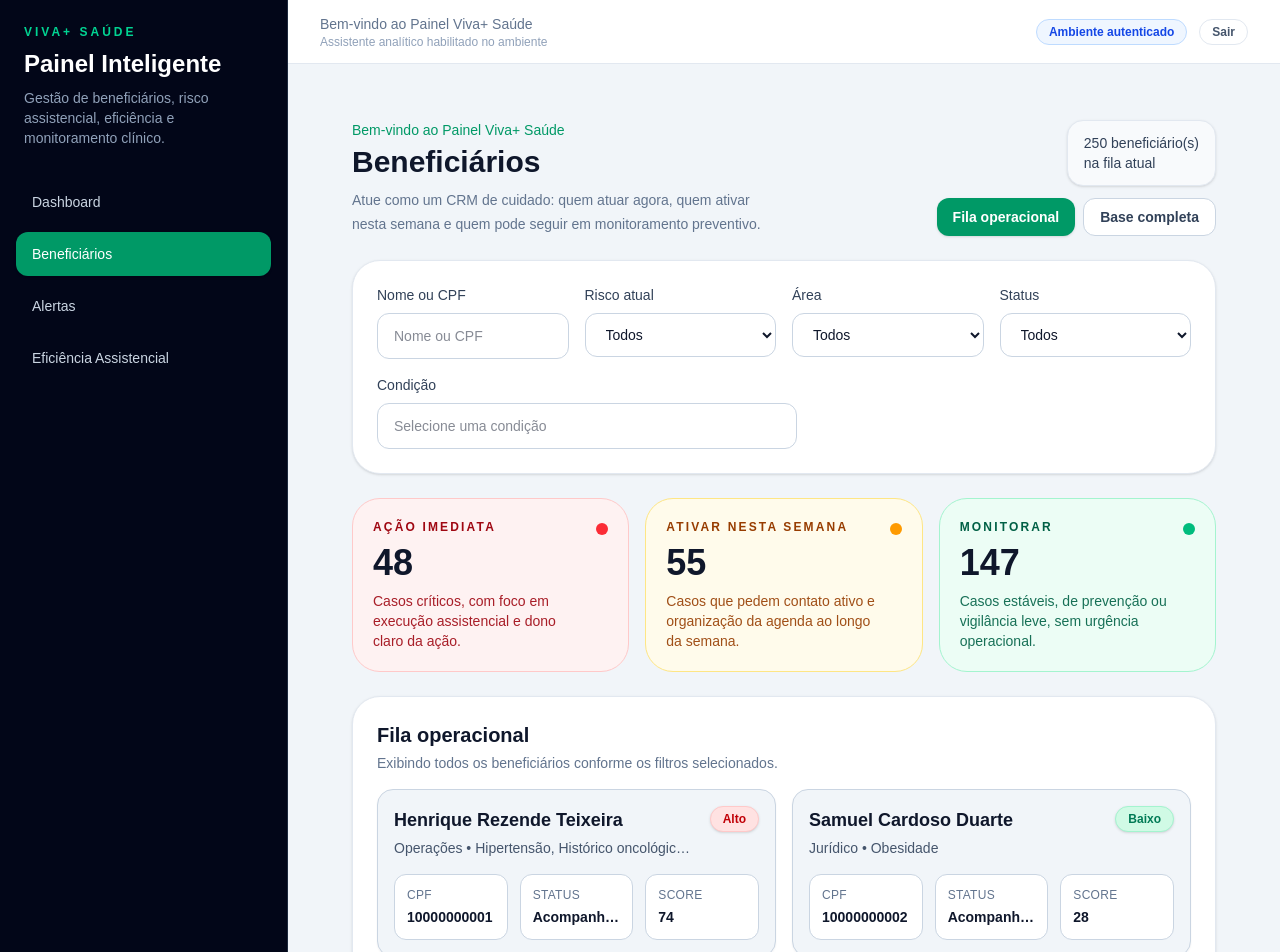
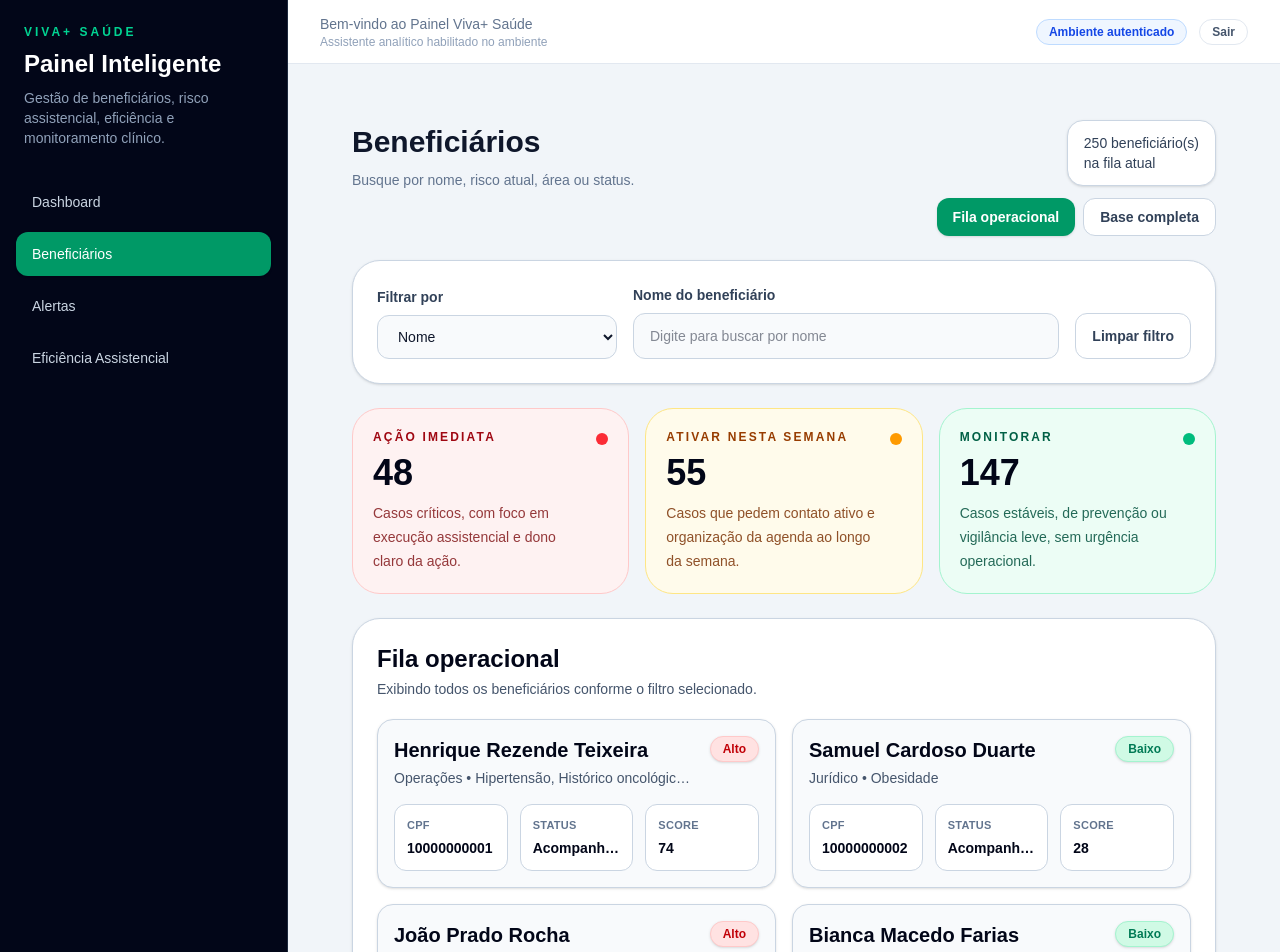
Before and after one commit to mvsobral26/viva-saude-publico, a Next.js app: page /beneficiarios in a window 1280 px wide. Shown: the top 952 px of the page. Built offline with nearby package versions, Linux system fonts and the light colour scheme.

Commit message:
Update page.tsx

```diff
--- a/app/beneficiarios/page.tsx
+++ b/app/beneficiarios/page.tsx
@@ -1,6 +1,7 @@
 'use client';
 
-import { useMemo, useState } from 'react';
+import { useEffect, useMemo, useRef, useState } from 'react';
+import Link from 'next/link';
 import AppShell from '../components/AppShell';
 import PageHeader from '../components/PageHeader';
 import { beneficiariosMock } from '../data/mock';
@@ -8,6 +9,7 @@
 
 type SegmentoFila = 'todos' | 'acao_imediata' | 'ativar_semana' | 'monitorar';
 type ModoVisualizacao = 'fila' | 'base';
+type TipoFiltro = 'nome' | 'risco' | 'area' | 'status';
 
 function getSegmentoPorRisco(risco: string): Exclude<SegmentoFila, 'todos'> {
   if (risco === 'Alto') return 'acao_imediata';
@@ -15,14 +17,25 @@
   return 'monitorar';
 }
 
+function getTituloSegmento(segmento: SegmentoFila) {
+  if (segmento === 'acao_imediata') return 'Ação imediata';
+  if (segmento === 'ativar_semana') return 'Ativar nesta semana';
+  if (segmento === 'monitorar') return 'Monitorar';
+  return 'Todos';
+}
+
 export default function BeneficiariosPage() {
-  const [busca, setBusca] = useState('');
-  const [risco, setRisco] = useState('Todos');
-  const [area, setArea] = useState('Todos');
-  const [status, setStatus] = useState('Todos');
-  const [condicao, setCondicao] = useState('');
   const [modoFila, setModoFila] = useState<ModoVisualizacao>('fila');
   const [segmentoSelecionado, setSegmentoSelecionado] = useState<SegmentoFila>('todos');
+
+  const [tipoFiltro, setTipoFiltro] = useState<TipoFiltro>('nome');
+  const [filtroNome, setFiltroNome] = useState('');
+  const [mostrarSugestoes, setMostrarSugestoes] = useState(false);
+  const [filtroRisco, setFiltroRisco] = useState('Todos');
+  const [filtroArea, setFiltroArea] = useState('Todos');
+  const [filtroStatus, setFiltroStatus] = useState('Todos');
+
+  const autocompleteRef = useRef<HTMLDivElement | null>(null);
 
   const areas = useMemo(
     () => ['Todos', ...Array.from(new Set(beneficiariosMock.map((b) => b.area))).sort()],
@@ -34,29 +47,77 @@
     []
   );
 
+  useEffect(() => {
+    function handleClickOutside(event: MouseEvent) {
+      if (!autocompleteRef.current) return;
+      if (!autocompleteRef.current.contains(event.target as Node)) {
+        setMostrarSugestoes(false);
+      }
+    }
+
+    document.addEventListener('mousedown', handleClickOutside);
+    return () => document.removeEventListener('mousedown', handleClickOutside);
+  }, []);
+
+  function limparFiltroAtual(novoTipo?: TipoFiltro) {
+    setFiltroNome('');
+    setMostrarSugestoes(false);
+    setFiltroRisco('Todos');
+    setFiltroArea('Todos');
+    setFiltroStatus('Todos');
+
+    if (novoTipo) {
+      setTipoFiltro(novoTipo);
+    }
+  }
+
+  const sugestoesNome = useMemo(() => {
+    const termo = filtroNome.trim().toLowerCase();
+
+    if (!termo) {
+      return beneficiariosMock.slice(0, 8);
+    }
+
+    const unicos = new Map<number, (typeof beneficiariosMock)[number]>();
+
+    beneficiariosMock.forEach((beneficiario) => {
+      if (beneficiario.nome.toLowerCase().includes(termo)) {
+        unicos.set(beneficiario.id, beneficiario);
+      }
+    });
+
+    return Array.from(unicos.values()).slice(0, 8);
+  }, [filtroNome]);
+
   const beneficiariosBase = useMemo(() => {
-    return beneficiariosMock.filter((b) => {
-      const termo = busca.trim().toLowerCase();
-      const termoCpf = busca.replace(/\D/g, '');
+    return beneficiariosMock.filter((beneficiario) => {
+      if (tipoFiltro === 'nome') {
+        const termo = filtroNome.trim().toLowerCase();
+        if (!termo) return true;
+        return beneficiario.nome.toLowerCase().includes(termo);
+      }
 
-      const matchBusca =
-        !termo ||
-        b.nome.toLowerCase().includes(termo) ||
-        b.cpf.replace(/\D/g, '').includes(termoCpf);
+      if (tipoFiltro === 'risco') {
+        if (filtroRisco === 'Todos') return true;
+        return beneficiario.risco === filtroRisco;
+      }
 
-      const matchRisco = risco === 'Todos' || b.risco === risco;
-      const matchArea = area === 'Todos' || b.area === area;
-      const matchStatus = status === 'Todos' || b.status === status;
-      const matchCondicao =
-        !condicao.trim() || b.condicao.toLowerCase().includes(condicao.trim().toLowerCase());
+      if (tipoFiltro === 'area') {
+        if (filtroArea === 'Todos') return true;
+        return beneficiario.area === filtroArea;
+      }
 
-      return matchBusca && matchRisco && matchArea && matchStatus && matchCondicao;
+      if (tipoFiltro === 'status') {
+        if (filtroStatus === 'Todos') return true;
+        return beneficiario.status === filtroStatus;
+      }
+
+      return true;
     });
-  }, [busca, risco, area, status, condicao]);
+  }, [tipoFiltro, filtroNome, filtroRisco, filtroArea, filtroStatus]);
 
   const beneficiariosFiltrados = useMemo(() => {
     if (segmentoSelecionado === 'todos') return beneficiariosBase;
-
     return beneficiariosBase.filter((b) => getSegmentoPorRisco(b.risco) === segmentoSelecionado);
   }, [beneficiariosBase, segmentoSelecionado]);
 
@@ -83,25 +144,25 @@
     if (segmento === 'acao_imediata') {
       return ativo
         ? 'border-red-300 bg-red-100 shadow-sm ring-2 ring-red-200'
-        : 'border-red-200 bg-red-50 hover:border-red-300 hover:bg-red-100/70';
+        : 'border-red-200 bg-red-50 hover:border-red-300 hover:bg-red-100/80';
     }
 
     if (segmento === 'ativar_semana') {
       return ativo
         ? 'border-amber-300 bg-amber-100 shadow-sm ring-2 ring-amber-200'
-        : 'border-amber-200 bg-amber-50 hover:border-amber-300 hover:bg-amber-100/70';
+        : 'border-amber-200 bg-amber-50 hover:border-amber-300 hover:bg-amber-100/80';
     }
 
     return ativo
       ? 'border-emerald-300 bg-emerald-100 shadow-sm ring-2 ring-emerald-200'
-      : 'border-emerald-200 bg-emerald-50 hover:border-emerald-300 hover:bg-emerald-100/70';
+      : 'border-emerald-200 bg-emerald-50 hover:border-emerald-300 hover:bg-emerald-100/80';
   }
 
   function renderClasseTextoSegmento(segmento: Exclude<SegmentoFila, 'todos'>) {
     if (segmento === 'acao_imediata') {
       return {
         eyebrow: 'text-red-800',
-        description: 'text-red-800/90',
+        description: 'text-red-900/85',
         dot: 'bg-red-500',
       };
     }
@@ -109,14 +170,14 @@
     if (segmento === 'ativar_semana') {
       return {
         eyebrow: 'text-amber-800',
-        description: 'text-amber-800/90',
+        description: 'text-amber-900/85',
         dot: 'bg-amber-500',
       };
     }
 
     return {
       eyebrow: 'text-emerald-800',
-      description: 'text-emerald-800/90',
+      description: 'text-emerald-900/85',
       dot: 'bg-emerald-500',
     };
   }
@@ -126,12 +187,11 @@
       <div className="min-w-0 overflow-x-hidden">
         <div className="mx-auto flex min-w-0 max-w-[1600px] flex-col gap-6 px-4 py-6 sm:px-6 xl:px-8">
           <PageHeader
-            eyebrow="Bem-vindo ao Painel Viva+ Saúde"
             title="Beneficiários"
-            description="Atue como um CRM de cuidado: quem atuar agora, quem ativar nesta semana e quem pode seguir em monitoramento preventivo."
+            description="Busque por nome, risco atual, área ou status."
             meta={
               <div className="flex min-w-0 flex-wrap items-center justify-end gap-3">
-                <div className="rounded-2xl border border-slate-200 bg-slate-50 px-4 py-3 text-sm text-slate-700 shadow-sm">
+                <div className="rounded-2xl border border-slate-300 bg-white px-4 py-3 text-sm font-medium text-slate-700 shadow-sm">
                   {totalFila} beneficiário(s)
                   <br />
                   na fila atual
@@ -166,24 +226,70 @@
             }
           />
 
-          <section className="min-w-0 rounded-[28px] border border-slate-200 bg-white p-4 shadow-sm sm:p-6">
-            <div className="grid min-w-0 grid-cols-1 gap-4 md:grid-cols-2 xl:grid-cols-4">
+          <section className="min-w-0 rounded-[28px] border border-slate-300 bg-white p-5 shadow-sm sm:p-6">
+            <div className="grid min-w-0 grid-cols-1 gap-4 lg:grid-cols-[240px_minmax(0,1fr)_auto] lg:items-end">
               <div className="min-w-0">
-                <label className="mb-2 block text-sm font-medium text-slate-700">Nome ou CPF</label>
-                <input
-                  value={busca}
-                  onChange={(e) => setBusca(e.target.value)}
-                  placeholder="Nome ou CPF"
-                  className="w-full min-w-0 rounded-xl border border-slate-300 bg-white px-4 py-3 text-sm text-slate-900 outline-none transition focus:border-emerald-500"
-                />
+                <label className="mb-2 block text-sm font-semibold text-slate-700">Filtrar por</label>
+                <select
+                  value={tipoFiltro}
+                  onChange={(e) => limparFiltroAtual(e.target.value as TipoFiltro)}
+                  className="w-full rounded-xl border border-slate-300 bg-slate-50 px-4 py-3 text-sm font-medium text-slate-900 outline-none transition focus:border-emerald-500 focus:bg-white"
+                >
+                  <option value="nome">Nome</option>
+                  <option value="risco">Risco atual</option>
+                  <option value="area">Área</option>
+                  <option value="status">Status</option>
+                </select>
               </div>
 
               <div className="min-w-0">
-                <label className="mb-2 block text-sm font-medium text-slate-700">Risco atual</label>
+                {tipoFiltro === 'nome' ? (
+                  <div ref={autocompleteRef} className="relative min-w-0">
+                    <label className="mb-2 block text-sm font-semibold text-slate-700">Nome do beneficiário</label>
+                    <input
+                      value={filtroNome}
+                      onChange={(e) => {
+                        setFiltroNome(e.target.value);
+                        setMostrarSugestoes(true);
+                      }}
+                      onFocus={() => setMostrarSugestoes(true)}
+                      placeholder="Digite para buscar por nome"
+                      className="w-full rounded-xl border border-slate-300 bg-slate-50 px-4 py-3 text-sm font-medium text-slate-900 outline-none transition focus:border-emerald-500 focus:bg-white"
+                    />
+
+                    {mostrarSugestoes && sugestoesNome.length > 0 ? (
+                      <div className="absolute z-20 mt-2 max-h-72 w-full overflow-auto rounded-2xl border border-slate-300 bg-white p-2 shadow-lg">
+                        {sugestoesNome.map((beneficiario) => (
+                          <button
+                            key={beneficiario.id}
+                            type="button"
+                            onClick={() => {
+                              setFiltroNome(beneficiario.nome);
+                              setMostrarSugestoes(false);
+                            }}
+                            className="flex w-full items-start justify-between rounded-xl px-3 py-3 text-left transition hover:bg-slate-50"
+                          >
+                            <div className="min-w-0">
+                              <p className="truncate text-sm font-semibold text-slate-900">{beneficiario.nome}</p>
+                              <p className="mt-1 truncate text-xs text-slate-500">
+                                {beneficiario.area} • {beneficiario.status}
+                              </p>
+                            </div>
+                            <span className="ml-3 shrink-0 text-xs text-slate-400">{beneficiario.id}</span>
+                          </button>
+                        ))}
+                      </div>
+                    ) : null}
+                  </div>
+                ) : null}
+
+                {tipoFiltro === 'risco' ? (
+                  <div className="min-w-0">
+                    <label className="mb-2 block text-sm font-semibold text-slate-700">Risco atual</label>
                     <select
-                  value={risco}
-                  onChange={(e) => setRisco(e.target.value)}
-                  className="w-full min-w-0 rounded-xl border border-slate-300 bg-white px-4 py-3 text-sm text-slate-900 outline-none transition focus:border-emerald-500"
+                      value={filtroRisco}
+                      onChange={(e) => setFiltroRisco(e.target.value)}
+                      className="w-full rounded-xl border border-slate-300 bg-slate-50 px-4 py-3 text-sm font-medium text-slate-900 outline-none transition focus:border-emerald-500 focus:bg-white"
                     >
                       <option>Todos</option>
                       <option>Alto</option>
@@ -191,42 +297,48 @@
                       <option>Baixo</option>
                     </select>
                   </div>
+                ) : null}
 
+                {tipoFiltro === 'area' ? (
                   <div className="min-w-0">
-                <label className="mb-2 block text-sm font-medium text-slate-700">Área</label>
+                    <label className="mb-2 block text-sm font-semibold text-slate-700">Área</label>
                     <select
-                  value={area}
-                  onChange={(e) => setArea(e.target.value)}
-                  className="w-full min-w-0 rounded-xl border border-slate-300 bg-white px-4 py-3 text-sm text-slate-900 outline-none transition focus:border-emerald-500"
+                      value={filtroArea}
+                      onChange={(e) => setFiltroArea(e.target.value)}
+                      className="w-full rounded-xl border border-slate-300 bg-slate-50 px-4 py-3 text-sm font-medium text-slate-900 outline-none transition focus:border-emerald-500 focus:bg-white"
                     >
                       {areas.map((item) => (
                         <option key={item}>{item}</option>
                       ))}
                     </select>
                   </div>
+                ) : null}
 
+                {tipoFiltro === 'status' ? (
                   <div className="min-w-0">
-                <label className="mb-2 block text-sm font-medium text-slate-700">Status</label>
+                    <label className="mb-2 block text-sm font-semibold text-slate-700">Status</label>
                     <select
-                  value={status}
-                  onChange={(e) => setStatus(e.target.value)}
-                  className="w-full min-w-0 rounded-xl border border-slate-300 bg-white px-4 py-3 text-sm text-slate-900 outline-none transition focus:border-emerald-500"
+                      value={filtroStatus}
+                      onChange={(e) => setFiltroStatus(e.target.value)}
+                      className="w-full rounded-xl border border-slate-300 bg-slate-50 px-4 py-3 text-sm font-medium text-slate-900 outline-none transition focus:border-emerald-500 focus:bg-white"
                     >
                       {statusList.map((item) => (
                         <option key={item}>{item}</option>
                       ))}
                     </select>
                   </div>
+                ) : null}
               </div>
 
-            <div className="mt-4 min-w-0 max-w-[420px]">
-              <label className="mb-2 block text-sm font-medium text-slate-700">Condição</label>
-              <input
-                value={condicao}
-                onChange={(e) => setCondicao(e.target.value)}
-                placeholder="Selecione uma condição"
-                className="w-full min-w-0 rounded-xl border border-slate-300 bg-white px-4 py-3 text-sm text-slate-900 outline-none transition focus:border-emerald-500"
-              />
+              <div className="min-w-0">
+                <button
+                  type="button"
+                  onClick={() => limparFiltroAtual()}
+                  className="w-full rounded-xl border border-slate-300 bg-white px-4 py-3 text-sm font-semibold text-slate-700 transition hover:bg-slate-50 lg:w-auto"
+                >
+                  Limpar filtro
+                </button>
+              </div>
             </div>
           </section>
 
@@ -249,8 +361,8 @@
                   >
                     Ação imediata
                   </p>
-                  <p className="mt-2 text-4xl font-bold text-slate-900">{contagemAcaoImediata}</p>
-                  <p className={`mt-2 text-sm ${renderClasseTextoSegmento('acao_imediata').description}`}>
+                  <p className="mt-2 text-4xl font-bold text-slate-950">{contagemAcaoImediata}</p>
+                  <p className={`mt-2 text-sm leading-6 ${renderClasseTextoSegmento('acao_imediata').description}`}>
                     Casos críticos, com foco em execução assistencial e dono claro da ação.
                   </p>
                 </div>
@@ -276,8 +388,8 @@
                   >
                     Ativar nesta semana
                   </p>
-                  <p className="mt-2 text-4xl font-bold text-slate-900">{contagemAtivarSemana}</p>
-                  <p className={`mt-2 text-sm ${renderClasseTextoSegmento('ativar_semana').description}`}>
+                  <p className="mt-2 text-4xl font-bold text-slate-950">{contagemAtivarSemana}</p>
+                  <p className={`mt-2 text-sm leading-6 ${renderClasseTextoSegmento('ativar_semana').description}`}>
                     Casos que pedem contato ativo e organização da agenda ao longo da semana.
                   </p>
                 </div>
@@ -301,8 +413,8 @@
                   >
                     Monitorar
                   </p>
-                  <p className="mt-2 text-4xl font-bold text-slate-900">{contagemMonitorar}</p>
-                  <p className={`mt-2 text-sm ${renderClasseTextoSegmento('monitorar').description}`}>
+                  <p className="mt-2 text-4xl font-bold text-slate-950">{contagemMonitorar}</p>
+                  <p className={`mt-2 text-sm leading-6 ${renderClasseTextoSegmento('monitorar').description}`}>
                     Casos estáveis, de prevenção ou vigilância leve, sem urgência operacional.
                   </p>
                 </div>
@@ -311,16 +423,16 @@
             </button>
           </section>
 
-          <section className="min-w-0 rounded-[28px] border border-slate-200 bg-white p-4 shadow-sm sm:p-6">
-            <div className="mb-4 flex min-w-0 flex-col gap-2 sm:flex-row sm:items-center sm:justify-between">
+          <section className="min-w-0 rounded-[28px] border border-slate-300 bg-white p-5 shadow-sm sm:p-6">
+            <div className="mb-5 flex min-w-0 flex-col gap-3 sm:flex-row sm:items-center sm:justify-between">
               <div className="min-w-0">
-                <h2 className="text-xl font-bold text-slate-900">
+                <h2 className="text-2xl font-bold text-slate-950">
                   {modoFila === 'fila' ? 'Fila operacional' : 'Base completa'}
                 </h2>
-                <p className="mt-1 text-sm text-slate-500">
+                <p className="mt-1 text-sm text-slate-600">
                   {segmentoSelecionado === 'todos'
-                    ? 'Exibindo todos os beneficiários conforme os filtros selecionados.'
-                    : 'Exibindo apenas os beneficiários do segmento operacional selecionado.'}
+                    ? 'Exibindo todos os beneficiários conforme o filtro selecionado.'
+                    : `Exibindo apenas os beneficiários de ${getTituloSegmento(segmentoSelecionado).toLowerCase()}.`}
                 </p>
               </div>
 
@@ -328,23 +440,24 @@
                 <button
                   type="button"
                   onClick={() => setSegmentoSelecionado('todos')}
-                  className="rounded-xl border border-slate-300 bg-white px-4 py-2 text-sm font-medium text-slate-700 transition hover:bg-slate-50"
+                  className="rounded-xl border border-slate-300 bg-white px-4 py-2 text-sm font-semibold text-slate-700 transition hover:bg-slate-50"
                 >
-                  Limpar filtro do card
+                  Limpar card
                 </button>
               ) : null}
             </div>
 
             <div className="grid min-w-0 grid-cols-1 gap-4 xl:grid-cols-2">
               {beneficiariosFiltrados.map((beneficiario) => (
-                <div
+                <Link
                   key={beneficiario.id}
-                  className="min-w-0 rounded-2xl border border-slate-300 bg-slate-100 p-4 shadow-[0_1px_2px_rgba(15,23,42,0.06)] transition hover:border-emerald-300 hover:bg-white"
+                  href={`/beneficiarios/${beneficiario.id}`}
+                  className="group min-w-0 rounded-2xl border border-slate-300 bg-slate-50 p-4 shadow-sm transition hover:border-emerald-300 hover:bg-white"
                 >
                   <div className="flex min-w-0 items-start justify-between gap-3">
                     <div className="min-w-0">
-                      <p className="truncate text-lg font-bold text-slate-900">{beneficiario.nome}</p>
-                      <p className="mt-1 truncate text-sm text-slate-600">
+                      <p className="truncate text-xl font-bold text-slate-950">{beneficiario.nome}</p>
+                      <p className="mt-1 truncate text-sm font-medium text-slate-600">
                         {beneficiario.area} • {beneficiario.condicao}
                       </p>
                     </div>
@@ -356,26 +469,26 @@
 
                   <div className="mt-4 grid min-w-0 grid-cols-1 gap-3 sm:grid-cols-3">
                     <div className="min-w-0 rounded-xl border border-slate-300 bg-white p-3">
-                      <p className="text-xs uppercase tracking-wide text-slate-500">CPF</p>
-                      <p className="mt-1 truncate text-sm font-semibold text-slate-900">{beneficiario.cpf}</p>
+                      <p className="text-[11px] font-semibold uppercase tracking-wide text-slate-500">CPF</p>
+                      <p className="mt-1 truncate text-sm font-bold text-slate-950">{beneficiario.cpf}</p>
                     </div>
 
                     <div className="min-w-0 rounded-xl border border-slate-300 bg-white p-3">
-                      <p className="text-xs uppercase tracking-wide text-slate-500">Status</p>
-                      <p className="mt-1 truncate text-sm font-semibold text-slate-900">{beneficiario.status}</p>
+                      <p className="text-[11px] font-semibold uppercase tracking-wide text-slate-500">Status</p>
+                      <p className="mt-1 truncate text-sm font-bold text-slate-950">{beneficiario.status}</p>
                     </div>
 
                     <div className="min-w-0 rounded-xl border border-slate-300 bg-white p-3">
-                      <p className="text-xs uppercase tracking-wide text-slate-500">Score</p>
-                      <p className="mt-1 text-sm font-semibold text-slate-900">{beneficiario.score}</p>
+                      <p className="text-[11px] font-semibold uppercase tracking-wide text-slate-500">Score</p>
+                      <p className="mt-1 text-sm font-bold text-slate-950">{beneficiario.score}</p>
                     </div>
                   </div>
-                </div>
+                </Link>
               ))}
             </div>
 
             {beneficiariosFiltrados.length === 0 ? (
-              <div className="mt-4 rounded-2xl border border-dashed border-slate-300 bg-slate-50 p-6 text-sm text-slate-500">
+              <div className="mt-4 rounded-2xl border border-dashed border-slate-300 bg-slate-50 p-6 text-sm font-medium text-slate-500">
                 Nenhum beneficiário encontrado com os filtros atuais.
               </div>
             ) : null}
```
Lines whose indentation alone changed are shown as unchanged.
